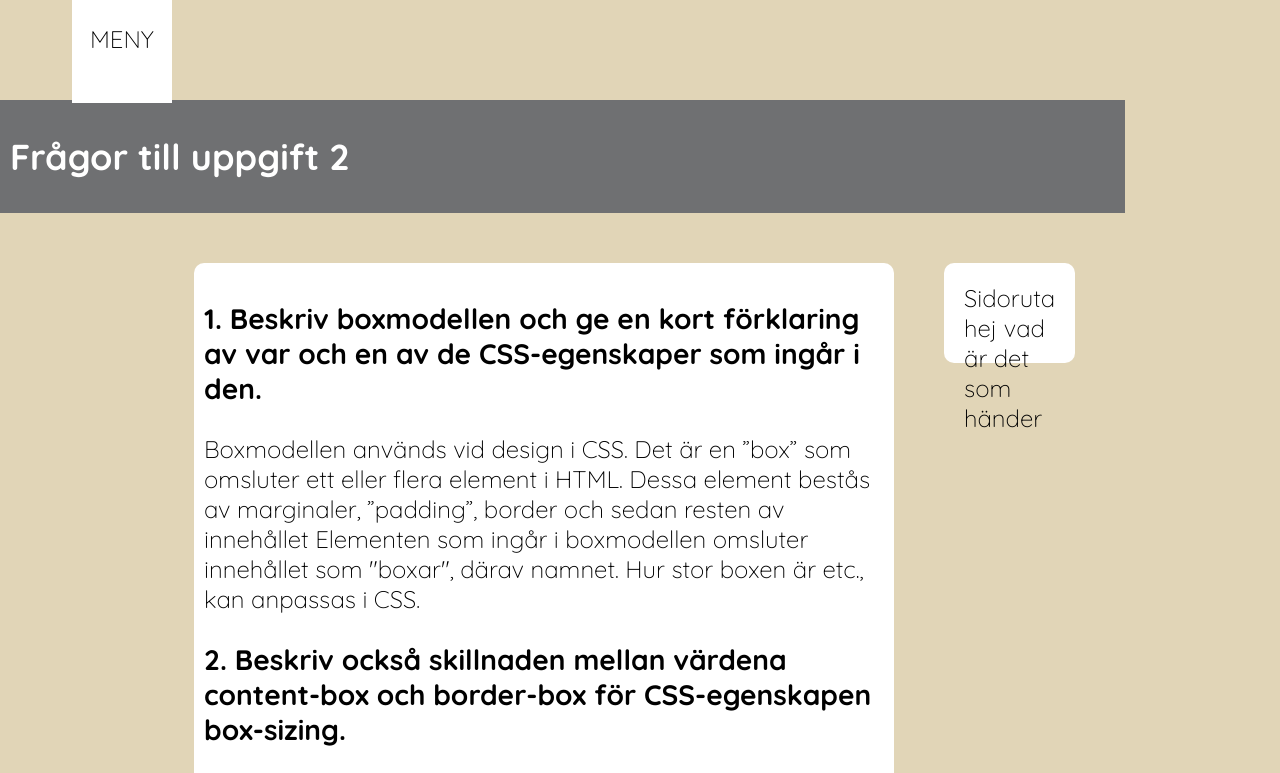
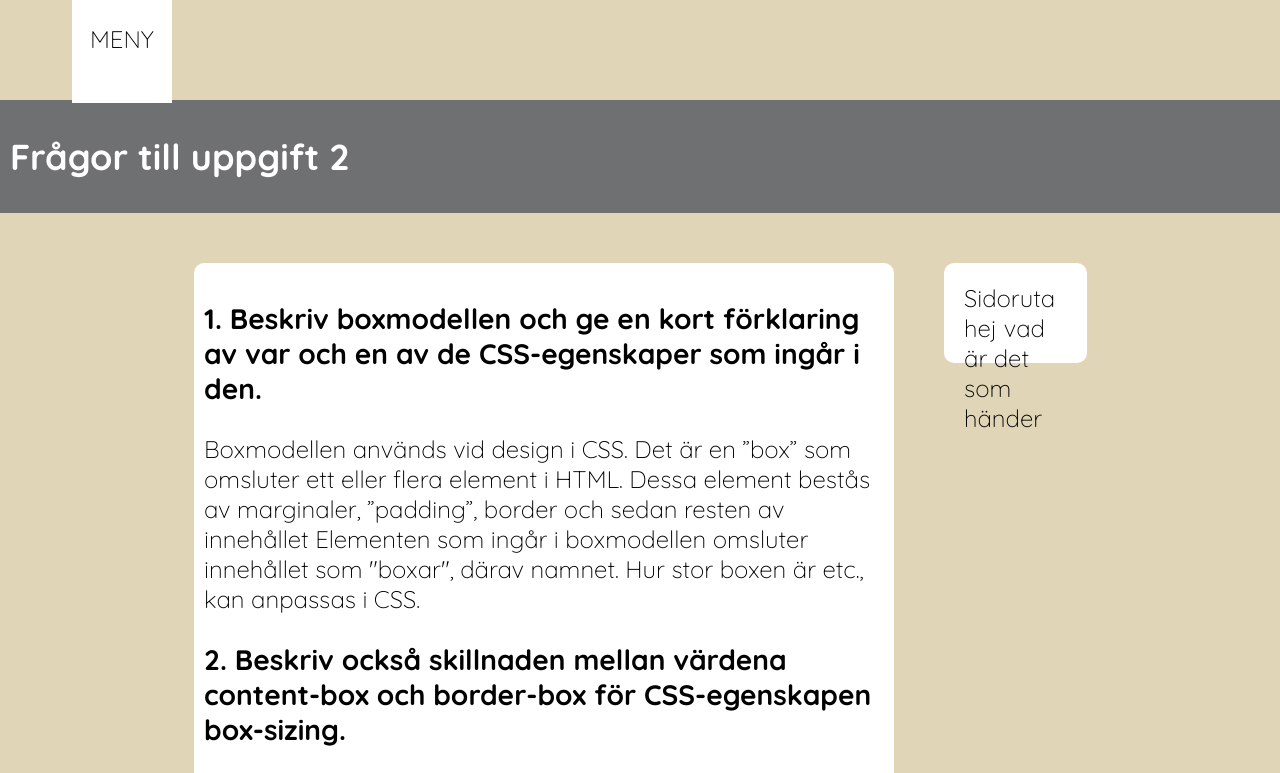
Before and after one commit to oliviaveraward/U2, a plain HTML site: page index.html in a window 1280 px wide. Shown: the top 773 px of the page. Drawn offline with Linux system fonts and the light colour scheme.

Commit message:
responsive7

```diff
--- a/style.css
+++ b/style.css
@@ -42,7 +42,6 @@ body {
         "footer footer footer footer";
         font-family: 'Quicksand', sans-serif;
         gap: 50px;
-        max-width: 600px;
         width: 100%;
     }
 
@@ -129,7 +128,8 @@ header {
     padding: 10px;
     font-family: 'Quicksand', sans-serif;
     font-size: large;
-    max-width: 100%;
+    text-align: center;
+    width: 100%;
 }
 header h1 {
     text-align: center;
```
